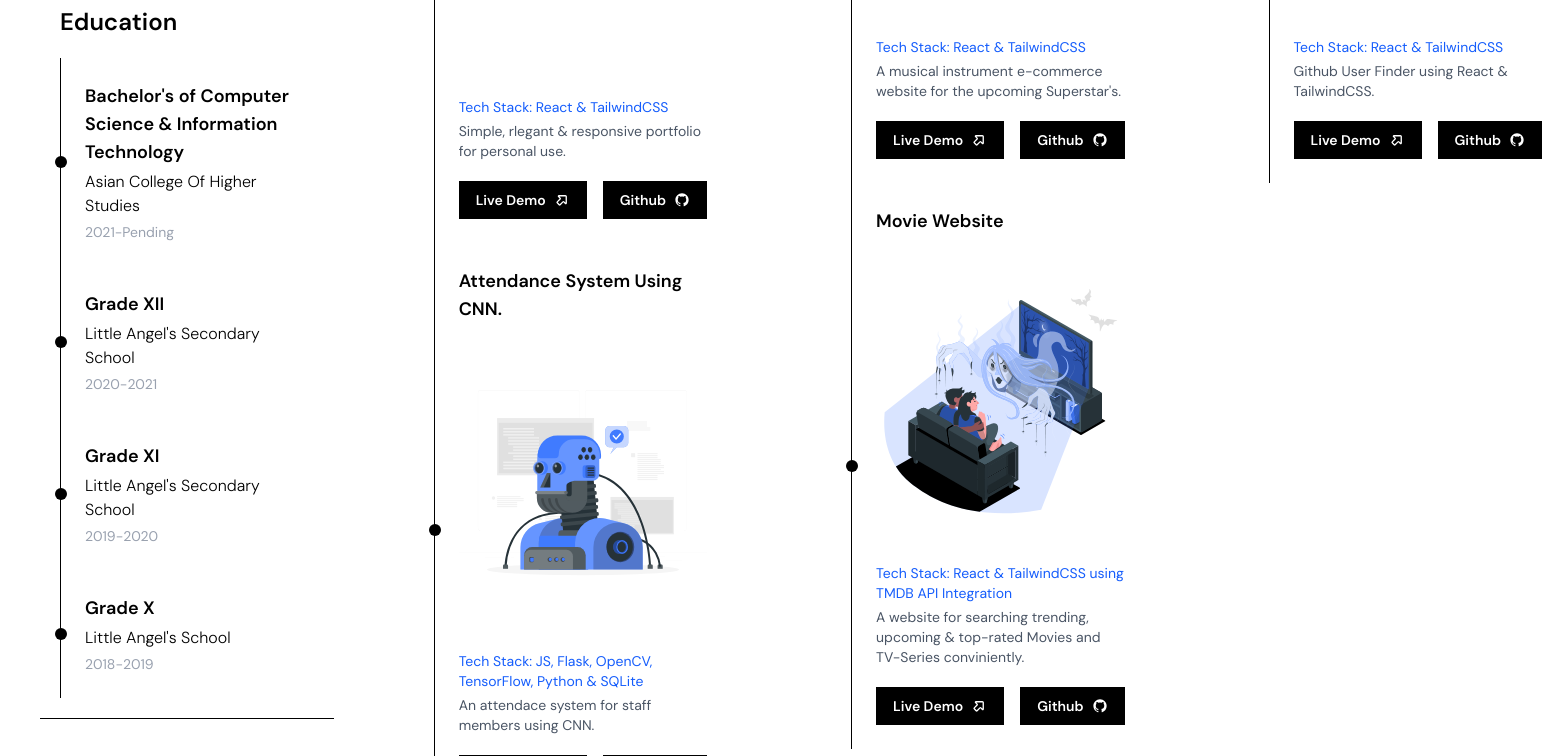
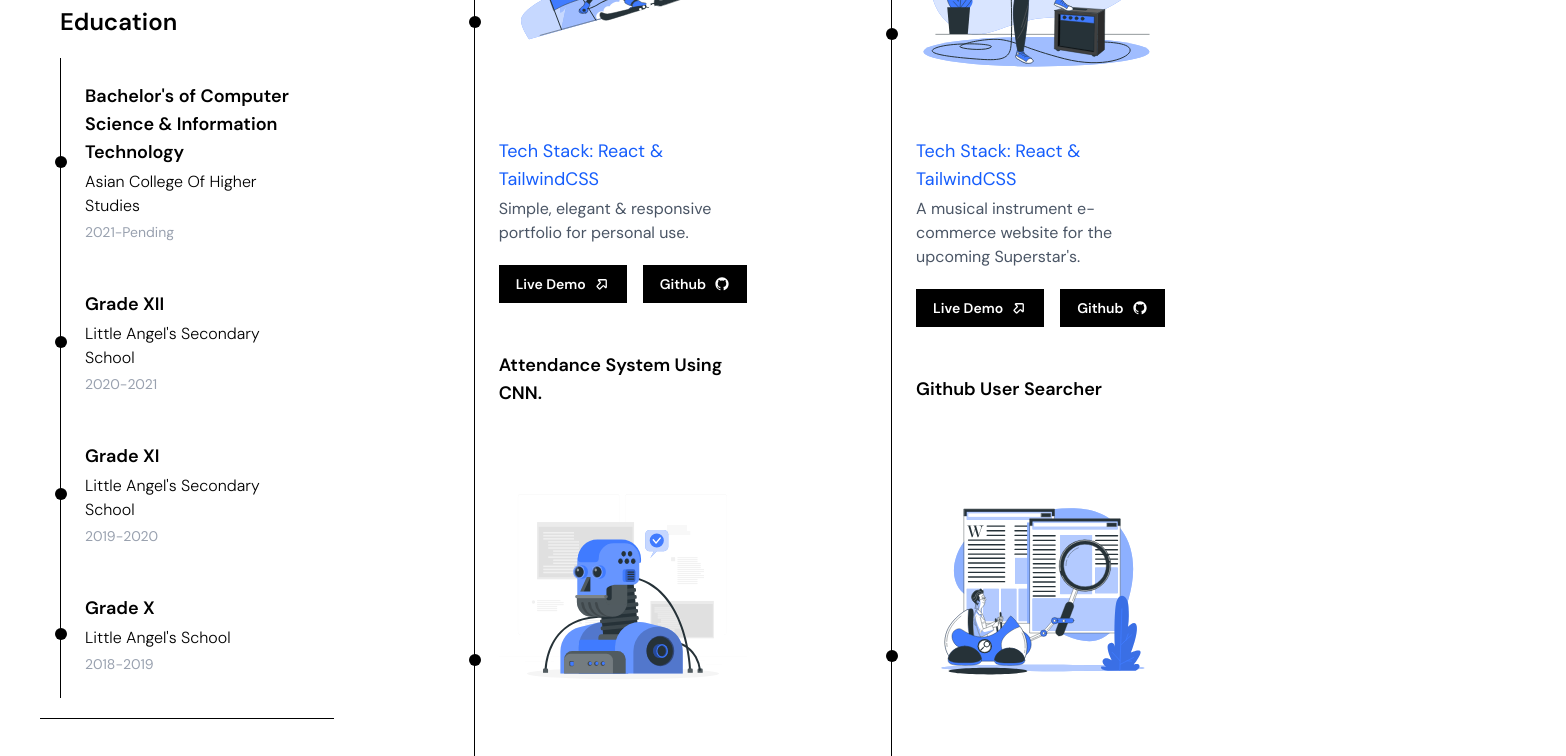
Before and after one commit to blackST4Rez/Portfolio, a React (Vite) app: page / in a window 1280 px wide. Shown: the part 660-1416 px from the top of the page, 1566 px wide, since content can reach past the window. Built offline with nearby package versions, Linux system fonts and the light colour scheme.

Commit message:
Circle turning black while in Dark Mode  fixed.

```diff
--- a/src/components/Home.jsx
+++ b/src/components/Home.jsx
@@ -3,13 +3,12 @@ import GithubSearcher from '/GithubSearcher.svg'
 import Portfo from '/Portfolio.svg'
 import Attendance from '/Attendance.svg'
 import Guitar from '/Guitar.svg'
-import Movie from '/Movie.svg'
 import { Css3Original, GithubOriginal, GitOriginal, Html5Original, JavascriptOriginal, ReactOriginal,TailwindcssOriginal } from 'devicons-react'
 import { BiLogoGithub } from 'react-icons/bi'
 
 const Home = ({darkMode}) => {
     return (
-        <div className='min-h-screen flex-3 transition-all
+        <div className='min-h-screen flex-3 transition-all p-10
         duration-500'>
 
         <main className='flex max-w-250 flex-col gap-10 p-5
@@ -39,12 +38,12 @@ const Home = ({darkMode}) => {
 
                     <div className="flex flex-col lg:flex-row lg:gap-30">
 
-                    <ul>
-                        <li className= 'relative flex flex-col gap-1 border-l p-6 before:absolute before:-left-1.5 before:top-1/2 before:h-3 before:w-3 before:-translate-y-1/2 before:rounded-full before:bg-black dark:before:bg-white before:transform'>
+                    <ul className="flex-1">
+                        <li className={`relative flex flex-col gap-1 border-l p-6 before:absolute before:-left-1.5 before:top-1/2 before:h-3 before:w-3 before:-translate-y-1/2 before:rounded-full before:transform before:transition-colors before:duration-300 ${darkMode ? 'before:bg-white' : 'before:bg-black'}`}>
                             <span className='text-lg font-semibold'>A Portfolio</span>
                             <img className='w-90 h-90' src={Portfo} alt="Portfolio-img" />
-                            <span className='text-sm text-blue-600'>Tech Stack: React & TailwindCSS</span>
-                            <p className='text-sm text-gray-600'>Simple, rlegant & responsive portfolio for personal use. </p>
+                            <span className='text-lg text-blue-600'>Tech Stack: React & TailwindCSS</span>
+                            <p className='text-l text-gray-600'>Simple, elegant & responsive portfolio for personal use. </p>
                             <div className="flex gap-4">
                                 <a href=
                                     "https://portfolio-e42g.onrender.com/"
@@ -59,7 +58,7 @@ const Home = ({darkMode}) => {
                                     <ArrowBigRightIcon className="h-4 w-4 -rotate-45" />
                                 </a>
                                     <a
-                                        href="https://github.com"
+                                        href="https://github.com/blackST4Rez/Portfolio"
                                         target="_blank"
                                         rel="noreferrer"
                                         className={`w-max mt-4 inline-flex items-center gap-2 border px-4 py-2 text-sm font-semibold
@@ -74,11 +73,11 @@ const Home = ({darkMode}) => {
                             </div>
 
                         </li>
-                        <li className='relative flex flex-col gap-1 border-l p-6 before:absolute before:-left-1.5 before:top-1/2 before:h-3 before:w-3 before:-translate-y-1/2 before:rounded-full before:bg-black dark:before:bg-white before:transform'>
+                        <li className={`relative flex flex-col gap-1 border-l p-6 before:absolute before:-left-1.5 before:top-1/2 before:h-3 before:w-3 before:-translate-y-1/2 before:rounded-full before:transform before:transition-colors before:duration-300 ${darkMode ? 'before:bg-white' : 'before:bg-black'}`}>
                             <span className='text-lg font-semibold'>Attendance System Using CNN.</span>
-                            <img className='w-80 h-80' src={Attendance} alt="Attendance-img" />
-                            <span className='text-sm text-blue-600'>Tech Stack: JS, Flask, OpenCV, TensorFlow, Python & SQLite</span>
-                            <p className='text-sm text-gray-600 dark:text-gray-400'>An attendace system for staff members using CNN.</p>
+                            <img className='w-90 h-90' src={Attendance} alt="Attendance-img" />
+                            <span className='text-lg text-blue-600'>Tech Stack: JS, Flask, OpenCV, TensorFlow, Python & SQLite</span>
+                            <p className='text-l text-gray-600 dark:text-gray-400'>An attendace system for staff members using CNN.</p>
                             <div className="flex gap-4">
                                     <a
                                         href="https://example.com"
@@ -94,7 +93,7 @@ const Home = ({darkMode}) => {
                                     <ArrowBigRightIcon className="h-4 w-4 -rotate-45" />
                                 </a>
                                     <a
-                                        href="https://github.com"
+                                        href="https://github.com/blackST4Rez/F.R.A.M.E-test"
                                         target="_blank"
                                         rel="noreferrer"
                                         className={`w-max mt-4 inline-flex items-center gap-2 border px-4 py-2 text-sm font-semibold
@@ -109,12 +108,12 @@ const Home = ({darkMode}) => {
                             </div>
                         </li>
                     </ul>
-                    <ul>
-                        <li className='relative flex flex-col gap-1 border-l p-6 before:absolute before:-left-1.5 before:top-1/2 before:h-3 before:w-3 before:-translate-y-1/2 before:rounded-full before:bg-black dark:before:bg-white before:transform'>
+                    <ul className="flex-1">
+                        <li className={`relative flex flex-col gap-1 border-l p-6 before:absolute before:-left-1.5 before:top-1/2 before:h-3 before:w-3 before:-translate-y-1/2 before:rounded-full before:transform before:transition-colors before:duration-300 ${darkMode ? 'before:bg-white' : 'before:bg-black'}`}>
                             <span className='text-lg font-semibold'>E-Commerce Website</span>
-                            <img className='w-75 h-75' src={Guitar} alt="Attendance-img" />
-                            <span className='text-sm text-blue-600'>Tech Stack: React & TailwindCSS</span>
-                            <p className='text-sm text-gray-600 dark:text-gray-400'>A musical instrument e-commerce website for the upcoming Superstar's.</p>
+                            <img className='w-90 h-90' src={Guitar} alt="Attendance-img" />
+                            <span className='text-lg text-blue-600'>Tech Stack: React & TailwindCSS</span>
+                            <p className='text-l text-gray-600 dark:text-gray-400'>A musical instrument e-commerce website for the upcoming Superstar's.</p>
                             <div className="flex gap-4">
                                 <a
                                     href="https://example.com"
@@ -130,7 +129,7 @@ const Home = ({darkMode}) => {
                                     <ArrowBigRightIcon className="h-4 w-4 -rotate-45" />
                                 </a>
                                     <a
-                                        href="https://github.com"
+                                        href="https://github.com/blackST4Rez/Ecommerce-Website"
                                         target="_blank"
                                         rel="noreferrer"
                                         className={`w-max mt-4 inline-flex items-center gap-2 border px-4 py-2 text-sm font-semibold
@@ -144,48 +143,11 @@ const Home = ({darkMode}) => {
                                 </a>
                             </div>
                         </li>
-                        <li className='relative flex flex-col gap-1 border-l p-6 before:absolute before:-left-1.5 before:top-1/2 before:h-3 before:w-3 before:-translate-y-1/2 before:rounded-full before:bg-black dark:before:bg-white before:transform'>
-                            <span className='text-lg font-semibold'>Movie Website</span>
-                            <img className='w-80 h-80' src={Movie} alt="Attendance-img" />
-                            <span className='text-sm text-blue-600'>Tech Stack: React & TailwindCSS using TMDB API Integration</span>
-                            <p className='text-sm text-gray-600 dark:text-gray-400'>A website for searching trending, upcoming & top-rated Movies and TV-Series conviniently.</p>
-                            <div className="flex gap-4">
-                                <a
-                                    href="https://example.com"
-                                    target="_blank"
-                                    rel="noreferrer"
-                                    className={`w-max mt-4 inline-flex items-center gap-2 border px-4 py-2 text-sm font-semibold
-                                            ${darkMode
-                                                ? "border-black bg-blue-700 text-white hover:bg-black hover:border-white hover:text-white transition-all ease-in-out duration-300"
-                                                : "border-black bg-black text-white hover:bg-blue-700 hover:border-black hover:text-white transition-all ease-in-out duration-300"
-                                            }`}
-                                >
-                                    Live Demo
-                                    <ArrowBigRightIcon className="h-4 w-4 -rotate-45" />
-                                </a>
-                                    <a
-                                        href="https://github.com"
-                                        target="_blank"
-                                        rel="noreferrer"
-                                        className={`w-max mt-4 inline-flex items-center gap-2 border px-4 py-2 text-sm font-semibold
-                                            ${darkMode
-                                                ? "border-black bg-blue-700 text-white hover:bg-black hover:border-white hover:text-white transition-all ease-in-out duration-300"
-                                                : "border-black bg-black text-white hover:bg-blue-700 hover:border-black hover:text-white transition-all ease-in-out duration-300"
-                                            }`}
-                                    >
-                                    Github
-                                    <BiLogoGithub className="h-4 w-4" />
-                                </a>
-                            </div>
-                        </li>
-                        </ul>
-
-                    <ul>
-                        <li className='relative flex flex-col gap-1 border-l p-6 before:absolute before:-left-1.5 before:top-1/2 before:h-3 before:w-3 before:-translate-y-1/2 before:rounded-full before:bg-black dark:before:bg-white before:transform'>
+                        <li className={`relative flex flex-col gap-1 border-l p-6 before:absolute before:-left-1.5 before:top-1/2 before:h-3 before:w-3 before:-translate-y-1/2 before:rounded-full before:transform before:transition-colors before:duration-300 ${darkMode ? 'before:bg-white' : 'before:bg-black'}`}>
                             <span className='text-lg font-semibold'>Github User Searcher</span>
-                            <img className='w-75 h-75' src={GithubSearcher} alt="Attendance-img" />
-                            <span className='text-sm text-blue-600'>Tech Stack: React & TailwindCSS</span>
-                            <p className='text-sm text-gray-600 dark:text-gray-400'>Github User Finder using React & TailwindCSS.</p>
+                            <img className='w-90 h-90' src={GithubSearcher} alt="Attendance-img" />
+                            <span className='text-lg text-blue-600'>Tech Stack: React & TailwindCSS</span>
+                            <p className='text-l text-gray-600 dark:text-gray-400'>Github User Finder using React & TailwindCSS.</p>
                             <div className="flex gap-4">
                                 <a
                                     href="https://githubuserfinder-mp7e.onrender.com/"
@@ -200,7 +162,7 @@ const Home = ({darkMode}) => {
                                     <ArrowBigRightIcon className="h-4 w-4 -rotate-45" />
                                 </a>
                                     <a
-                                        href="https://github.com"
+                                        href="https://github.com/blackST4Rez/GitHubUserFinder"
                                         target="_blank" rel="noreferrer"
                                         className={`w-max mt-4 inline-flex items-center gap-2 border px-4 py-2 text-sm font-semibold
                                             ${darkMode
@@ -213,8 +175,7 @@ const Home = ({darkMode}) => {
                                 </a>
                             </div>
                         </li>
-                    </ul>
-
+                        </ul>
                     </div>
                 </div>
 
--- a/src/index.css
+++ b/src/index.css
@@ -5,3 +5,11 @@
 *{
     font-family: "DM Sans", sans-serif;
 }
+
+html, body {
+    scrollbar-width: none;
+    -ms-overflow-style: none;
+}
+html::-webkit-scrollbar, body::-webkit-scrollbar {
+    display: none;
+}
```
Also changed, not shown: src/components/HeaderLeft.jsx (+7 -7 lines).
